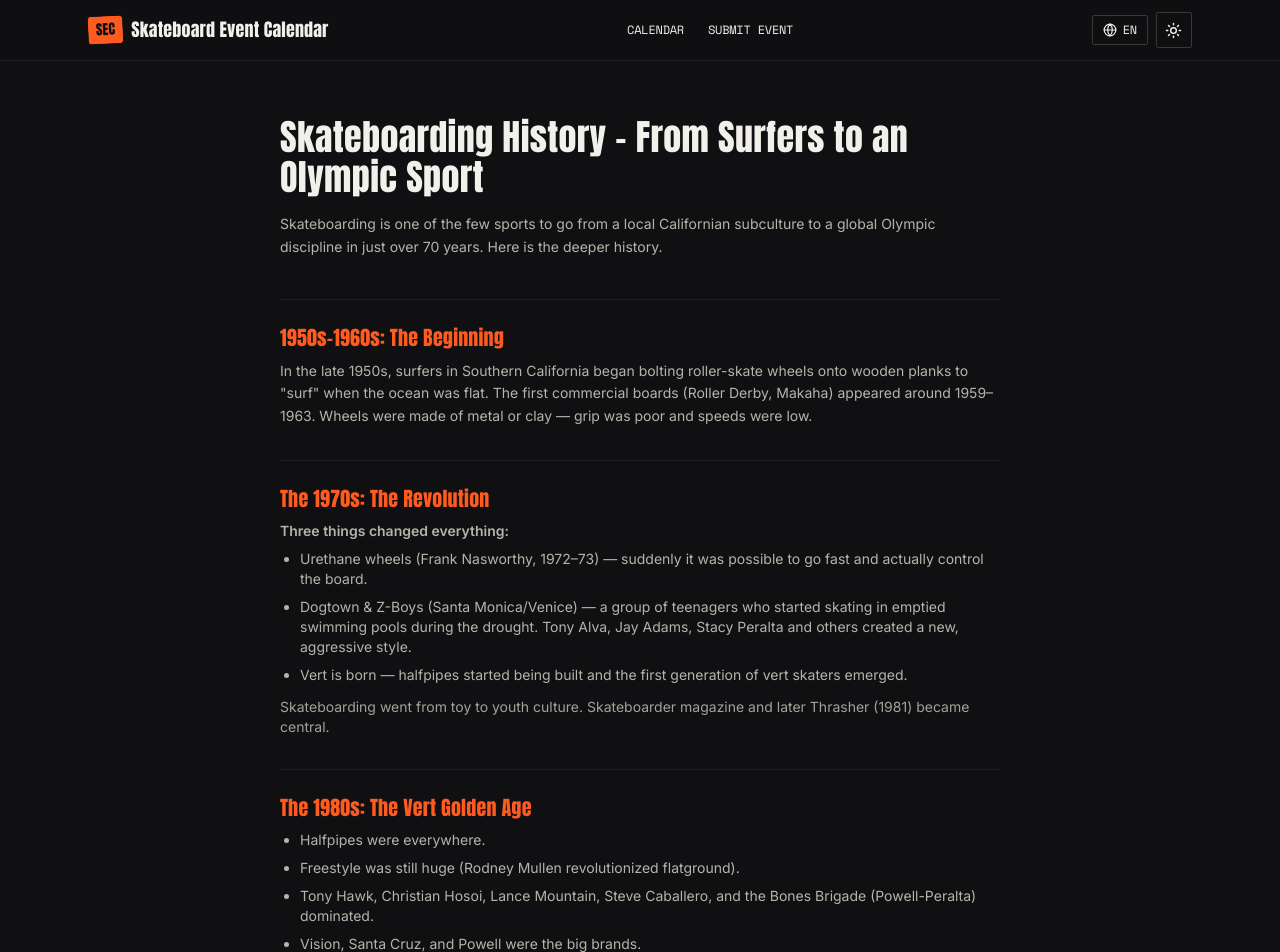
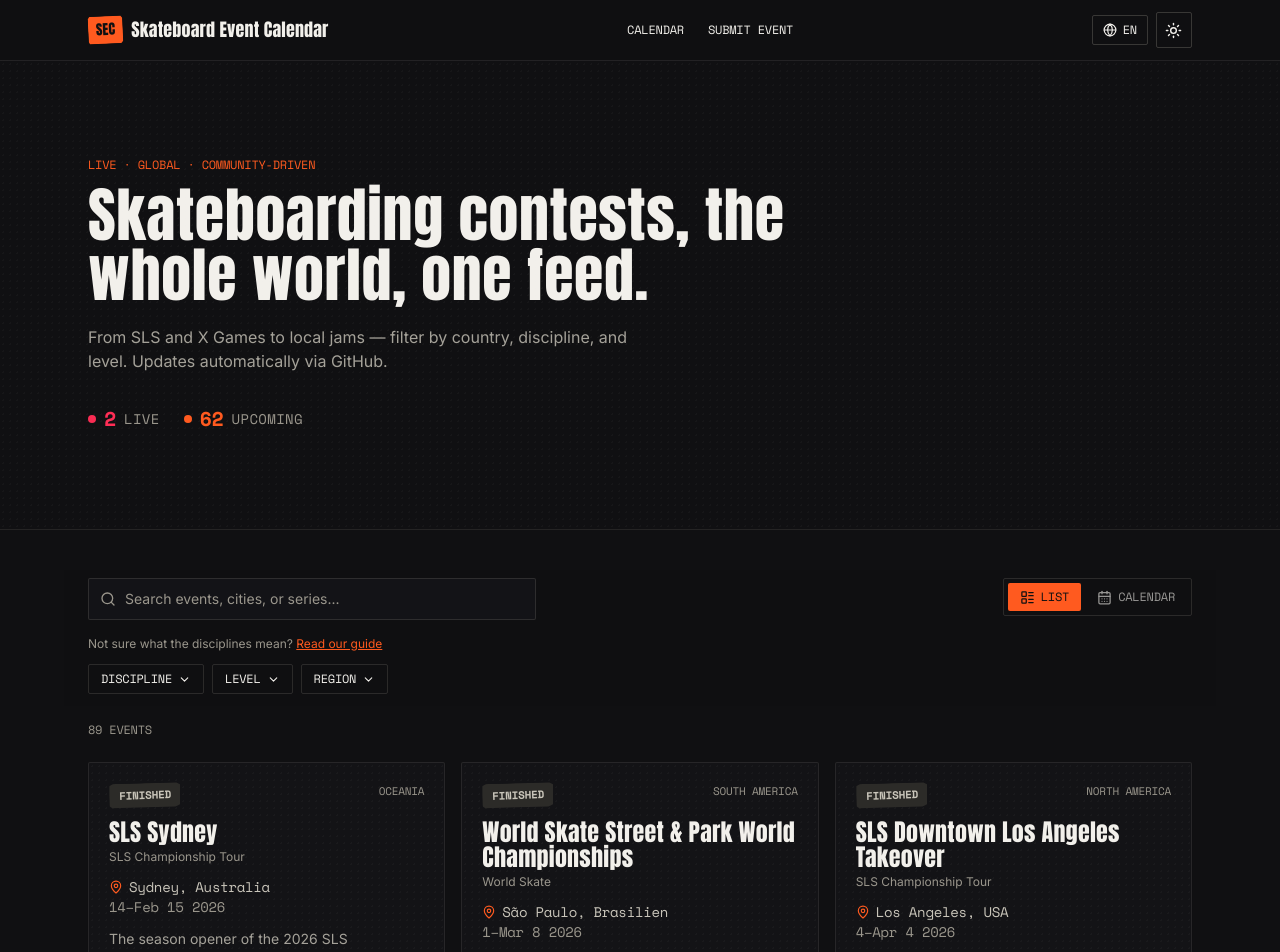
Before and after one commit to martinbjk/SkateboardCalender, a Next.js app: page /en in a window 1280 px wide. Shown: the top 952 px of the page. Built offline with nearby package versions, Linux system fonts and the light colour scheme.

Commit message:
Refactor HomePage to use events and remove HistoryPage

```diff
--- a/src/app/[locale]/page.tsx
+++ b/src/app/[locale]/page.tsx
@@ -1,112 +1,23 @@
-import { getTranslations, setRequestLocale } from 'next-intl/server';
-import { Link } from '@/i18n/navigation';
-import { ChevronRight } from 'lucide-react';
+import { getAllEvents } from '@/lib/events';
+import { Hero } from '@/components/Hero';
+import { EventsExplorer } from '@/components/EventsExplorer';
 
-const BULLET_ERAS = ['era1980', 'era2000'] as const;
-const INTRO_BULLET_ERAS = ['era1990', 'era2020'] as const;
-
-export async function generateMetadata({ params: { locale } }: { params: { locale: string } }) {
-  setRequestLocale(locale);
-  const t = await getTranslations({ locale, namespace: 'history' });
-  return { title: t('pageTitle'), description: t('metaDescription') };
-}
-
-export default async function HistoryPage({ params: { locale } }: { params: { locale: string } }) {
-  setRequestLocale(locale);
-  const t = await getTranslations({ locale, namespace: 'history' });
-  const tDisciplines = await getTranslations({ locale, namespace: 'disciplines' });
+export default function HomePage() {
+  const events = getAllEvents();
+  // Frys "nu" till EN tidpunkt vid byggtillfället och skicka ner den som
+  // en fast sträng till klientkomponenterna (Hero, EventCard, CalendarView).
+  // De använder alla `useLiveNow` (src/lib/useLiveNow.ts) för att undvika
+  // ett hydreringsfel vid första renderingen, och uppdaterar sedan till
+  // riktig aktuell tid strax efter sidladdning — annars hade Live/Kommande-
+  // status bara uppdaterats vid nästa bygge/commit istället för i realtid.
+  const nowIso = new Date().toISOString();
 
   return (
-    <div className="mx-auto max-w-3xl px-4 py-14 sm:px-6">
-      <h1 className="font-display text-4xl tracking-tight">{t('pageTitle')}</h1>
-      <p className="mt-4 text-sm leading-relaxed text-asphalt-800/90 dark:text-chalk-300/90">{t('intro')}</p>
-
-      <div className="mt-10 space-y-8">
-        {/* 1950-talet — enkel brödtext */}
-        <section className="border-t border-asphalt-700/15 pt-6 dark:border-chalk-500/10">
-          <h2 className="font-display text-xl tracking-tight text-spray">{t('eras.era1950.title')}</h2>
-          <p className="mt-2 text-sm leading-relaxed text-asphalt-800/90 dark:text-chalk-300/90">
-            {t('eras.era1950.body')}
-          </p>
-        </section>
-
-        {/* 1970-talet — intro + 3 punkter + outro */}
-        <section className="border-t border-asphalt-700/15 pt-6 dark:border-chalk-500/10">
-          <h2 className="font-display text-xl tracking-tight text-spray">{t('eras.era1970.title')}</h2>
-          <p className="mt-2 text-sm font-semibold text-asphalt-800/90 dark:text-chalk-300/90">
-            {t('eras.era1970.intro')}
-          </p>
-          <ul className="mt-2 list-disc space-y-2 pl-5 text-sm text-asphalt-800/90 dark:text-chalk-300/90">
-            {t.raw('eras.era1970.changes').map((c: string, i: number) => (
-              <li key={i}>{c}</li>
-            ))}
-          </ul>
-          <p className="mt-3 text-sm text-asphalt-800/80 dark:text-chalk-300/80">{t('eras.era1970.outro')}</p>
-        </section>
-
-        {/* 1980-talet och 2000-talet — bara punktlistor */}
-        {BULLET_ERAS.map((era) => (
-          <section key={era} className="border-t border-asphalt-700/15 pt-6 dark:border-chalk-500/10">
-            <h2 className="font-display text-xl tracking-tight text-spray">{t(`eras.${era}.title`)}</h2>
-            <ul className="mt-2 list-disc space-y-2 pl-5 text-sm text-asphalt-800/90 dark:text-chalk-300/90">
-              {t.raw(`eras.${era}.bullets`).map((b: string, i: number) => (
-                <li key={i}>{b}</li>
-              ))}
-            </ul>
-          </section>
-        ))}
-
-        {/* 1990-talet och 2020-talet — intro + punktlista */}
-        {INTRO_BULLET_ERAS.map((era) => (
-          <section key={era} className="border-t border-asphalt-700/15 pt-6 dark:border-chalk-500/10">
-            <h2 className="font-display text-xl tracking-tight text-spray">{t(`eras.${era}.title`)}</h2>
-            <p className="mt-2 text-sm font-semibold text-asphalt-800/90 dark:text-chalk-300/90">
-              {t(`eras.${era}.intro`)}
-            </p>
-            <ul className="mt-2 list-disc space-y-2 pl-5 text-sm text-asphalt-800/90 dark:text-chalk-300/90">
-              {t.raw(`eras.${era}.bullets`).map((b: string, i: number) => (
-                <li key={i}>{b}</li>
-              ))}
-            </ul>
-          </section>
-        ))}
+    <>
+      <Hero events={events} now={nowIso} />
+      <div className="mx-auto max-w-6xl px-4 py-10 sm:px-6">
+        <EventsExplorer events={events} now={nowIso} />
       </div>
-
-      {/* Tidslinje */}
-      <div className="mt-12 border-t border-asphalt-700/15 pt-6 dark:border-chalk-500/10">
-        <h2 className="font-display text-xl tracking-tight">{t('timelineTitle')}</h2>
-        <div className="mt-4 overflow-x-auto">
-          <table className="w-full min-w-[400px] border-collapse font-mono-tight text-xs">
-            <thead>
-              <tr className="border-b border-asphalt-700/25 text-left uppercase tracking-wide text-chalk-500 dark:border-chalk-500/20">
-                <th className="py-2 pr-6">{t('timelineHeaders.year')}</th>
-                <th className="py-2">{t('timelineHeaders.event')}</th>
-              </tr>
-            </thead>
-            <tbody>
-              {t.raw('timelineRows').map((row: { year: string; event: string }, i: number) => (
-                <tr key={i} className="border-b border-asphalt-700/10 dark:border-chalk-500/10">
-                  <td className="py-2.5 pr-6 font-semibold">{row.year}</td>
-                  <td className="py-2.5 text-asphalt-800/80 dark:text-chalk-300/80">{row.event}</td>
-                </tr>
-              ))}
-            </tbody>
-          </table>
-        </div>
-      </div>
-
-      <p className="mt-8 text-sm italic leading-relaxed text-asphalt-800/90 dark:text-chalk-300/90">
-        {t('closingText')}
-      </p>
-      <p className="mt-4 text-xs text-chalk-500">{t('sourcesNote')}</p>
-
-      <Link
-        href="/disciplines"
-        className="mt-8 inline-flex items-center gap-2 rounded-stamp border border-asphalt-700/30 px-4 py-2.5 font-mono-tight text-xs font-bold uppercase tracking-wide hover:border-spray hover:text-spray dark:border-chalk-500/20"
-      >
-        {tDisciplines('navTitle')}
-        <ChevronRight size={14} />
-      </Link>
-    </div>
+    </>
   );
 }
```
